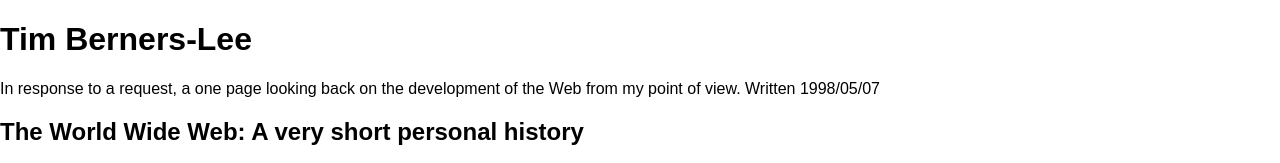
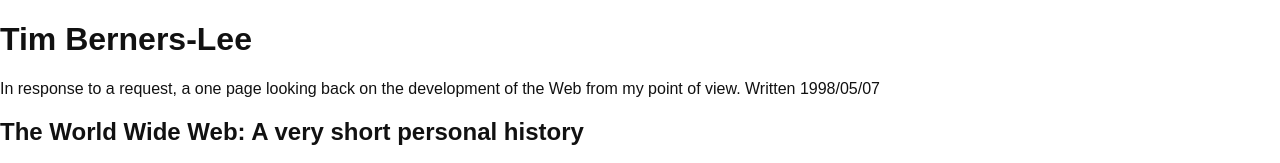
Before and after one commit to DMD1070/short-history, a plain HTML site: page index.html in a window 1280 px wide. Shown: the top 163 px of the page. Drawn offline with Linux system fonts and the light colour scheme.

Commit message:
add classes and type color

```diff
--- a/index.html
+++ b/index.html
@@ -8,12 +8,15 @@
 </head>
 <body>
 
-<h1>Tim Berners-Lee</h1>
+<h1 class="author">Tim Berners-Lee</h1>
 
-<p>In response to a request, a one page looking back on the development of
+<p class="intro">In response to a request, a one page looking back on the development of
 the Web from my point of view. Written 1998/05/07</p>
 
-<h2>The World Wide Web: A very short personal history</h2>
+<h2 class="article-title">
+  <span class="title">The World Wide Web:</span>
+  A very short personal history
+</h2>
 
 <p>There have always been things which people are good at, and things
 computers have been good at, and little overlap between the two. I was
--- a/style.css
+++ b/style.css
@@ -0,0 +1,3 @@
+body {
+  color: #111;
+}
```
